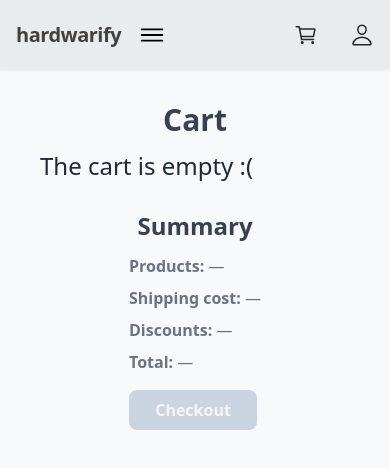
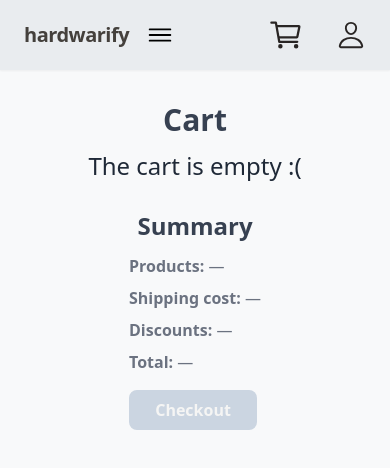
Before and after one commit to tojamrcel/hardwarify-project, a Next.js app: page /cart in a window 390 px wide. Shown: the top 468 px of the page. Built offline with nearby package versions, Linux system fonts and the light colour scheme.

Commit message:
style: improve responsiveness in cart page

```diff
--- a/app/_components/CartList.tsx
+++ b/app/_components/CartList.tsx
@@ -24,7 +24,7 @@ function CartList() {
           />
         ))}
       {cart.length === 0 && (
-        <p className="text-2xl leading-6 text-gray-800 md:text-center">
+        <p className="text-center text-2xl leading-6 text-gray-800">
           The cart is empty :(
         </p>
       )}
--- a/app/_components/Header.tsx
+++ b/app/_components/Header.tsx
@@ -16,7 +16,7 @@ function Header() {
 
   return (
     <>
-      <header className="flex h-[70px] w-full items-center gap-4 bg-white-second px-4 shadow-sm sm:gap-10 sm:px-12">
+      <header className="flex h-[70px] w-full items-center gap-4 bg-white-second px-6 shadow-sm sm:gap-10 sm:px-12">
         <div className="z-10">
           <Link
             className="text-xl font-semibold tracking-tight text-stone-700"
@@ -54,13 +54,13 @@ function Header() {
                     </p>
                   ) : null}
                 </div>
-                <Link href="/cart" className="text-2xl sm:text-3xl">
+                <Link href="/cart" className="text-4xl">
                   <IoCartOutline />
                 </Link>
               </div>
             </li>
             <li className="transition-colors hover:text-stone-500">
-              <Link href="/account" className="text-2xl font-bold sm:text-3xl">
+              <Link href="/account" className="text-3xl">
                 <IoPersonOutline />
               </Link>
             </li>
```
